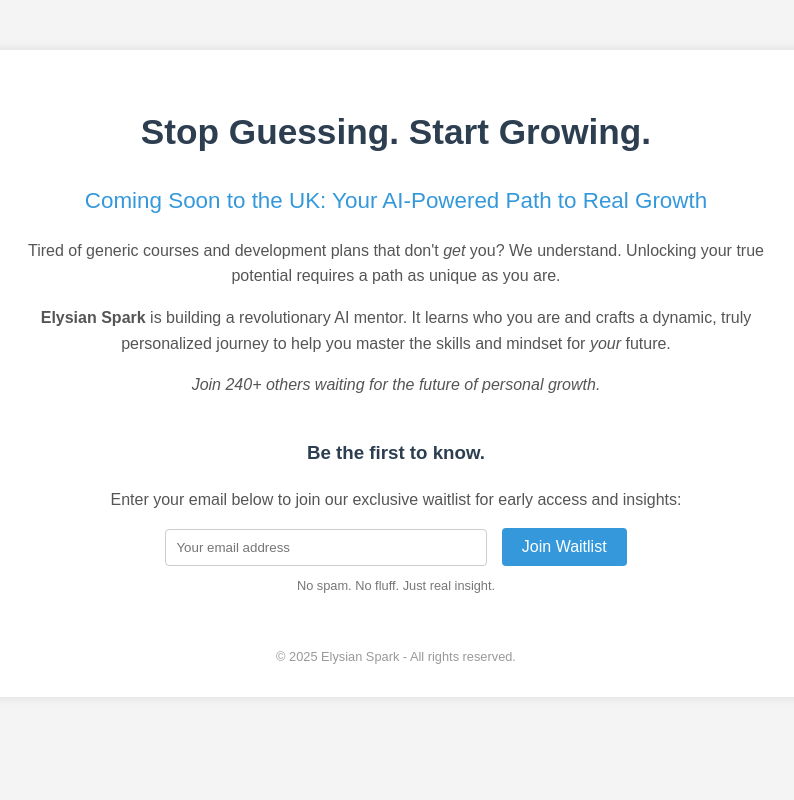
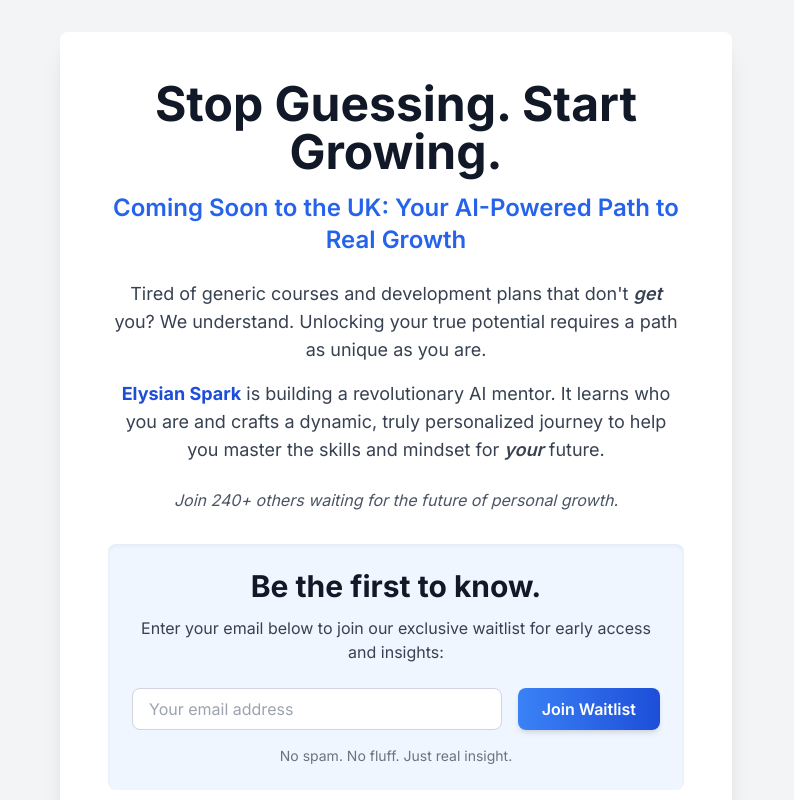
Before and after one commit to germainman/ElysianSpark, a plain HTML site: page index.html in a window 1280 px wide. Shown: the top 800 px of the page, without its empty margins (244-1038 px from the left). Drawn offline with nearby package versions, Linux system fonts and the light colour scheme.

Commit message:
Update index.html

```diff
--- a/index.html
+++ b/index.html
@@ -6,99 +6,74 @@
   <meta name="description" content="Join the waitlist for Elysian Spark — the AI mentor that helps you grow with personalized learning, habits, and mindset transformation." />
   <title>Elysian Spark - AI-Powered Personal Growth</title>
   <link rel="icon" type="image/png" href="favicon.png" />
-  <style>
-    body {
-      font-family: sans-serif;
-      line-height: 1.6;
-      margin: 0;
-      padding: 0;
-      background: #f4f4f4;
-      color: #333;
-    }
-    .container {
-      max-width: 800px;
-      margin: 50px auto;
-      padding: 30px;
-      background: #fff;
-      box-shadow: 0 0 10px rgba(0,0,0,0.1);
-      text-align: center;
-    }
-    h1 {
-      color: #2c3e50;
-      font-size: 2.2em;
-    }
-    h2 {
-      color: #3498db;
-      font-weight: normal;
-      font-size: 1.4em;
-    }
-    h3 {
-      margin-top: 40px;
-      color: #2c3e50;
-    }
-    p {
-      color: #555;
-    }
-    .form {
-      margin-top: 30px;
-    }
-    input[type="email"] {
-      padding: 10px;
-      width: 60%;
-      max-width: 300px;
-      border: 1px solid #ccc;
-      border-radius: 4px;
-    }
-    button {
-      padding: 10px 20px;
-      background: #3498db;
-      color: #fff;
-      border: none;
-      border-radius: 4px;
-      cursor: pointer;
-      font-size: 1em;
-      margin-left: 10px;
-    }
-    button:hover {
-      background: #2980b9;
-    }
-    .subtle {
-      font-size: 0.8em;
-      color: #777;
-      margin-top: 10px;
-    }
-    .footer {
-      margin-top: 50px;
-      font-size: 0.8em;
-      color: #999;
-    }
-  </style>
+  <link href="https://fonts.googleapis.com/css2?family=Inter:wght@400;600;700&display=swap" rel="stylesheet">
+  <script src="https://cdn.tailwindcss.com"></script>
+  <script>
+    // Configure Tailwind to use the Inter font
+    tailwind.config = {
+      theme: {
+        extend: {
+          fontFamily: {
+            inter: ['Inter', 'sans-serif'],
+          },
+        },
+      },
+    };
+  </script>
 </head>
-<body>
-  <div class="container">
-    <h1>Stop Guessing. Start Growing.</h1>
-    <h2>Coming Soon to the UK: Your AI-Powered Path to Real Growth</h2>
+<body class="font-inter bg-gray-100 text-gray-800 leading-relaxed antialiased flex items-center justify-center min-h-screen p-4 sm:p-6 lg:p-8">
+  <div class="container bg-white shadow-xl rounded-lg p-6 sm:p-8 md:p-10 lg:p-12 max-w-2xl w-full text-center">
+    <h1 class="text-3xl sm:text-4xl lg:text-5xl font-extrabold text-gray-900 mb-4">
+      Stop Guessing. Start Growing.
+    </h1>
+    <h2 class="text-xl sm:text-2xl text-blue-600 font-semibold mb-6">
+      Coming Soon to the UK: Your AI-Powered Path to Real Growth
+    </h2>
 
-    <p>Tired of generic courses and development plans that don't <em>get</em> you? We understand. Unlocking your true potential requires a path as unique as you are.</p>
+    <p class="text-base sm:text-lg text-gray-700 mb-4 max-w-prose mx-auto">
+      Tired of generic courses and development plans that don't <em class="font-semibold">get</em> you? We understand. Unlocking your true potential requires a path as unique as you are.
+    </p>
 
-    <p><strong>Elysian Spark</strong> is building a revolutionary AI mentor. It learns who you are and crafts a dynamic, truly personalized journey to help you master the skills and mindset for <em>your</em> future.</p>
+    <p class="text-base sm:text-lg text-gray-700 mb-6 max-w-prose mx-auto">
+      <strong class="font-bold text-blue-700">Elysian Spark</strong> is building a revolutionary AI mentor. It learns who you are and crafts a dynamic, truly personalized journey to help you master the skills and mindset for <em class="font-semibold">your</em> future.
+    </p>
 
-    <p><em>Join 240+ others waiting for the future of personal growth.</em></p>
+    <p class="text-sm sm:text-base text-gray-600 italic mb-8">
+      Join 240+ others waiting for the future of personal growth.
+    </p>
 
-    <div class="form">
-      <h3>Be the first to know.</h3>
-      <p>Enter your email below to join our exclusive waitlist for early access and insights:</p>
+    <div class="form bg-blue-50 p-6 rounded-lg shadow-inner">
+      <h3 class="text-2xl sm:text-3xl font-bold text-gray-900 mb-3">
+        Be the first to know.
+      </h3>
+      <p class="text-sm sm:text-base text-gray-700 mb-6">
+        Enter your email below to join our exclusive waitlist for early access and insights:
+      </p>
 
-      <form action="https://formspree.io/f/xrbqwdbv" method="POST">
-        <label for="email" style="display: none;">Email:</label>
-        <input type="email" id="email" name="email" placeholder="Your email address" required />
-        <button type="submit">Join Waitlist</button>
+      <form action="https://formspree.io/f/xrbqwdbv" method="POST" class="flex flex-col sm:flex-row justify-center items-center gap-4">
+        <label for="email" class="sr-only">Email:</label>
+        <input
+          type="email"
+          id="email"
+          name="email"
+          placeholder="Your email address"
+          required
+          class="flex-grow w-full sm:w-auto px-4 py-2 border border-gray-300 rounded-lg focus:outline-none focus:ring-2 focus:ring-blue-500 focus:border-transparent transition duration-200 ease-in-out text-base"
+        />
+        <button
+          type="submit"
+          class="w-full sm:w-auto px-6 py-2 bg-gradient-to-r from-blue-500 to-blue-700 text-white font-semibold rounded-lg shadow-md hover:from-blue-600 hover:to-blue-800 focus:outline-none focus:ring-2 focus:ring-blue-500 focus:ring-offset-2 transition duration-300 ease-in-out transform hover:scale-105"
+        >
+          Join Waitlist
+        </button>
       </form>
 
-      <p class="subtle">No spam. No fluff. Just real insight.</p>
+      <p class="subtle text-xs sm:text-sm text-gray-500 mt-4">
+        No spam. No fluff. Just real insight.
+      </p>
     </div>
 
-    <div class="footer">
+    <div class="footer text-xs sm:text-sm text-gray-500 mt-10 pt-6 border-t border-gray-200">
       &copy; 2025 Elysian Spark - All rights reserved.
     </div>
   </div>
```
